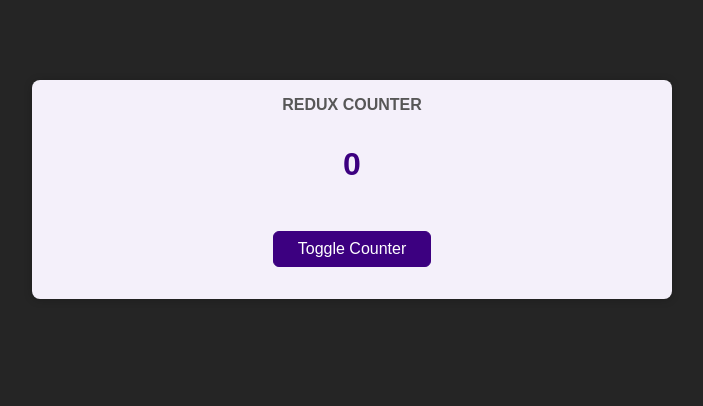
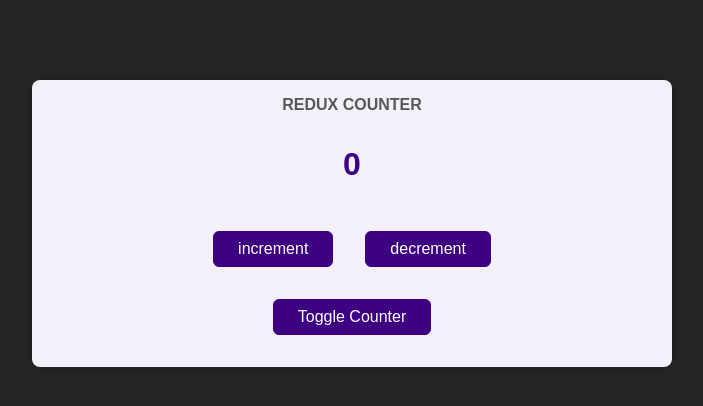
Before and after one commit to HassanTAli/Redux, a React (Create React App) app: page / in a window 1280 px wide. Shown: the top 406 px of the page, without its empty margins (288-991 px from the left). Built offline with nearby package versions, Linux system fonts and the light colour scheme.

Commit message:
useDispatch

```diff
--- a/src/components/Counter.js
+++ b/src/components/Counter.js
@@ -1,10 +1,18 @@
-import { useSelector } from 'react-redux'
+import { useSelector, useDispatch } from 'react-redux'
 
 import classes from './Counter.module.css';
 
 const Counter = () => {
+  const dispatch = useDispatch()
+  const counter = useSelector(state => state.counter)
 
-  const counter = useSelector(state => state.counter)
+  const incrementHandler = () => {
+    dispatch({ type: 'increment' })
+  }
+
+  const decrementHandler = () => {
+    dispatch({ type: 'decrement' })
+  }
 
   const toggleCounterHandler = () => { };
 
@@ -12,6 +20,10 @@
     <main className={classes.counter}>
       <h1>Redux Counter</h1>
       <div className={classes.value}>{counter}</div>
+      <div>
+        <button onClick={incrementHandler}>increment</button>
+        <button onClick={decrementHandler}>decrement</button>
+      </div>
       <button onClick={toggleCounterHandler}>Toggle Counter</button>
     </main>
   );
```
